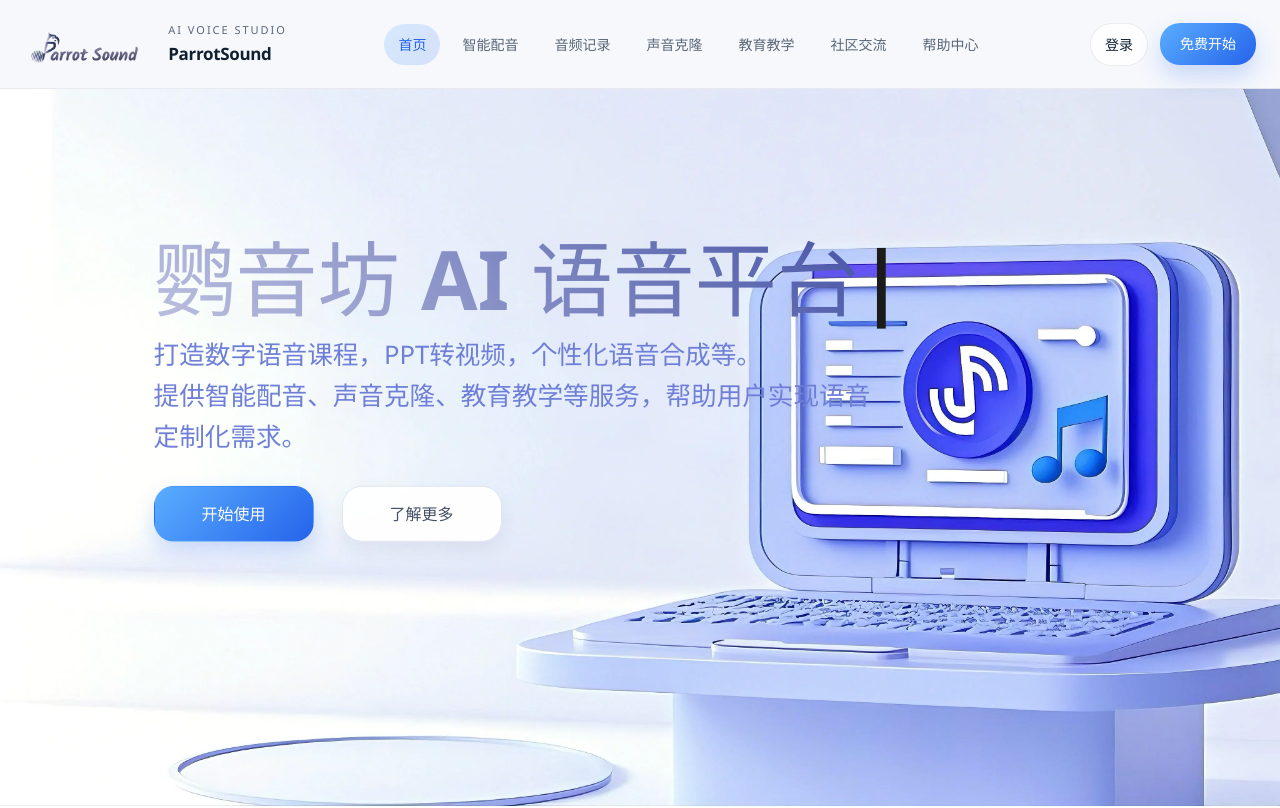
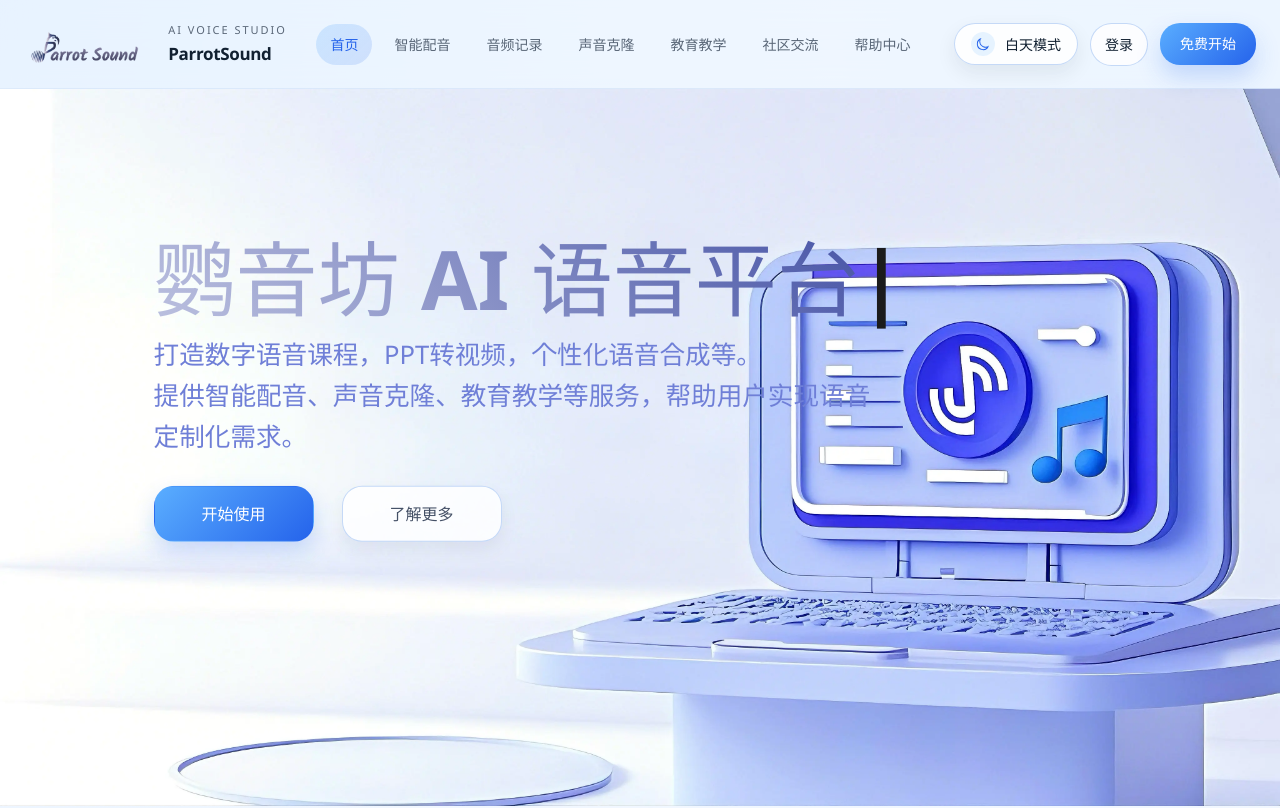
Before and after one commit to Wanfeng1028/ParrotSoundReVue, a Vue app in the folder parrot-frontend/: page /home in a window 1280 px wide. Shown: the top 808 px of the page. Built offline with nearby package versions, Linux system fonts and the light colour scheme; no server answers.

Commit message:
feat: add day and night theme toggle

```diff
--- a/parrot-frontend/src/App.vue
+++ b/parrot-frontend/src/App.vue
@@ -4,12 +4,10 @@
 
 <script setup lang="ts">
 import { onMounted } from "vue";
-import { useAuthStore } from "./stores/auth";
-
-const authStore = useAuthStore();
+import { initThemeMode } from "./composables/useThemeMode";
 
 onMounted(() => {
-  authStore.initialize();
+  initThemeMode();
 });
 </script>
 
--- a/parrot-frontend/src/components/AppHeader.vue
+++ b/parrot-frontend/src/components/AppHeader.vue
@@ -22,6 +22,13 @@
       </nav>
 
       <div class="app-header__right">
+        <button type="button" class="theme-switch" @click="toggleThemeMode">
+          <el-icon class="theme-switch__icon">
+            <component :is="isDark ? Sunny : Moon" />
+          </el-icon>
+          <span>{{ isDark ? "夜间模式" : "白天模式" }}</span>
+        </button>
+
         <template v-if="isLogin">
           <el-dropdown trigger="click" @command="handleCommand">
             <div class="user-dropdown-link">
@@ -72,13 +79,15 @@
 <script setup lang="ts">
 import { computed, onBeforeUnmount, onMounted, ref } from "vue";
 import { useRoute, useRouter } from "vue-router";
-import { User, Files, SwitchButton, ArrowDown } from "@element-plus/icons-vue";
+import { User, Files, SwitchButton, ArrowDown, Sunny, Moon } from "@element-plus/icons-vue";
 import { useAuthStore } from "../stores/auth";
+import { useThemeMode } from "../composables/useThemeMode";
 
 const router = useRouter();
 const route = useRoute();
 const authStore = useAuthStore();
 const isScrolled = ref(false);
+const { isDark, toggleThemeMode } = useThemeMode();
 
 const navItems = [
   { label: "首页", to: "/home" },
@@ -129,9 +138,9 @@ onBeforeUnmount(() => {
   left: 0;
   right: 0;
   z-index: 1000;
-  background: rgba(245, 248, 252, 0.88);
+  background: var(--header-bg);
   backdrop-filter: blur(16px);
-  border-bottom: 1px solid rgba(17, 24, 39, 0.06);
+  border-bottom: 1px solid var(--header-border);
   transition:
     background-color 0.25s ease,
     box-shadow 0.25s ease,
@@ -139,9 +148,9 @@ onBeforeUnmount(() => {
 }
 
 .app-header--scrolled {
-  background: rgba(255, 255, 255, 0.96);
-  box-shadow: 0 16px 36px rgba(15, 23, 42, 0.08);
-  border-bottom-color: rgba(17, 24, 39, 0.08);
+  background: var(--header-bg-scrolled);
+  box-shadow: var(--header-shadow);
+  border-bottom-color: var(--header-border-strong);
 }
 
 .app-header__inner {
@@ -215,13 +224,13 @@ onBeforeUnmount(() => {
 
 .app-header__nav-link:hover {
   color: var(--text-strong);
-  background: rgba(15, 23, 42, 0.05);
+  background: var(--header-link-hover-bg);
   transform: translateY(-1px);
 }
 
 .app-header__nav-link.is-active {
-  color: #2563eb;
-  background: linear-gradient(135deg, rgba(110, 184, 255, 0.24), rgba(37, 99, 235, 0.16));
+  color: var(--accent-500);
+  background: var(--nav-active-bg);
 }
 
 .app-header__right {
@@ -229,6 +238,44 @@ onBeforeUnmount(() => {
   align-items: center;
   gap: 12px;
   flex-shrink: 0;
+}
+
+.theme-switch {
+  display: inline-flex;
+  align-items: center;
+  gap: 10px;
+  min-height: 42px;
+  height: 42px;
+  padding: 0 16px;
+  border: 1px solid var(--ps-btn-secondary-border);
+  border-radius: 999px;
+  background: var(--theme-toggle-bg);
+  color: var(--text-strong);
+  font-size: 14px;
+  font-weight: 700;
+  cursor: pointer;
+  box-shadow: 0 8px 20px rgba(15, 23, 42, 0.08);
+  transition:
+    transform 0.2s ease,
+    border-color 0.2s ease,
+    background 0.2s ease,
+    color 0.2s ease;
+}
+
+.theme-switch:hover {
+  transform: translateY(-1px);
+  border-color: rgba(90, 174, 255, 0.32);
+}
+
+.theme-switch__icon {
+  width: 24px;
+  height: 24px;
+  display: inline-flex;
+  align-items: center;
+  justify-content: center;
+  border-radius: 999px;
+  background: var(--theme-toggle-icon-bg);
+  color: var(--accent-500);
 }
 
 .auth-buttons {
@@ -241,8 +288,8 @@ onBeforeUnmount(() => {
   padding: 10px 14px;
   border-radius: 999px;
   color: var(--text-strong);
-  background: rgba(255, 255, 255, 0.92);
-  border: 1px solid rgba(15, 23, 42, 0.08);
+  background: var(--ps-btn-secondary-bg);
+  border: 1px solid var(--ps-btn-secondary-border);
   font-size: 14px;
   font-weight: 600;
   transition: all 0.2s ease;
@@ -273,13 +320,13 @@ onBeforeUnmount(() => {
   cursor: pointer;
   padding: 8px 12px;
   border-radius: 999px;
-  border: 1px solid rgba(15, 23, 42, 0.08);
-  background: rgba(255, 255, 255, 0.9);
+  border: 1px solid var(--ps-btn-secondary-border);
+  background: var(--dropdown-bg);
   transition: background-color 0.2s ease;
 }
 
 .user-dropdown-link:hover {
-  background-color: rgba(239, 246, 255, 0.96);
+  background-color: var(--dropdown-hover-bg);
 }
 
 .user-dropdown-link__copy {
@@ -313,6 +360,10 @@ onBeforeUnmount(() => {
     width: 100%;
     justify-content: center;
   }
+
+  .app-header__right {
+    flex-wrap: wrap;
+  }
 }
 
 @media (max-width: 640px) {
--- /dev/null
+++ b/parrot-frontend/src/composables/useThemeMode.ts
@@ -0,0 +1,64 @@
+import { computed, readonly, ref } from "vue";
+
+type ThemeMode = "day" | "night";
+
+const STORAGE_KEY = "parrot-sound-theme-mode";
+const themeMode = ref<ThemeMode>("day");
+
+let initialized = false;
+
+const applyThemeMode = (mode: ThemeMode) => {
+  themeMode.value = mode;
+
+  if (typeof document !== "undefined") {
+    const token = mode === "night" ? "dark" : "light";
+    document.documentElement.dataset.theme = token;
+    document.documentElement.style.colorScheme = token;
+    document.body.dataset.theme = token;
+  }
+
+  if (typeof window !== "undefined") {
+    window.localStorage.setItem(STORAGE_KEY, mode);
+  }
+};
+
+const getInitialThemeMode = (): ThemeMode => {
+  if (typeof window === "undefined") {
+    return "day";
+  }
+
+  const stored = window.localStorage.getItem(STORAGE_KEY);
+  if (stored === "day" || stored === "night") {
+    return stored;
+  }
+
+  return window.matchMedia("(prefers-color-scheme: dark)").matches ? "night" : "day";
+};
+
+export const initThemeMode = () => {
+  if (initialized) {
+    return;
+  }
+
+  initialized = true;
+  applyThemeMode(getInitialThemeMode());
+};
+
+export const useThemeMode = () => {
+  const isDark = computed(() => themeMode.value === "night");
+
+  const setThemeMode = (mode: ThemeMode) => {
+    applyThemeMode(mode);
+  };
+
+  const toggleThemeMode = () => {
+    applyThemeMode(themeMode.value === "night" ? "day" : "night");
+  };
+
+  return {
+    themeMode: readonly(themeMode),
+    isDark,
+    setThemeMode,
+    toggleThemeMode,
+  };
+};
--- a/parrot-frontend/src/layouts/PublicLayout.vue
+++ b/parrot-frontend/src/layouts/PublicLayout.vue
@@ -62,7 +62,7 @@ const goHome = () => {
 <style scoped>
 .public-layout {
   min-height: 100vh;
-  background: #ffffff;
+  background: var(--app-bg);
 }
 
 .page {
@@ -76,16 +76,14 @@ const goHome = () => {
   align-items: center;
   justify-content: center;
   padding: 32px 16px;
-  background:
-    radial-gradient(circle at top left, rgba(110, 184, 255, 0.14), transparent 26%),
-    linear-gradient(180deg, #f8fbff 0%, #eef4ff 100%);
+  background: var(--app-bg);
 }
 
 .page-fallback__card {
   width: min(560px, 100%);
   padding: 32px 28px;
   border-radius: 28px;
-  background: rgba(255, 255, 255, 0.96);
+  background: var(--surface-elevated);
   box-shadow: 0 18px 40px rgba(37, 99, 235, 0.12);
   text-align: center;
 }
@@ -102,7 +100,7 @@ const goHome = () => {
 
 .page-fallback__card p {
   margin: 14px 0 0;
-  color: #5b6578;
+  color: var(--text-muted);
   line-height: 1.8;
 }
 
@@ -118,8 +116,9 @@ const goHome = () => {
   min-width: 172px;
   height: 52px;
   border-radius: 20px;
-  border: 1px solid #d8e3f6;
-  color: #334155;
+  border: 1px solid var(--ps-btn-secondary-border);
+  color: var(--text-strong);
+  background: var(--ps-btn-secondary-bg);
 }
 
 .page-fallback__btn--primary.el-button {
--- a/parrot-frontend/src/main.css
+++ b/parrot-frontend/src/main.css
@@ -11,4 +11,5 @@ html {
 body {
   margin: 0;
   padding: 0;
+  background: var(--app-bg);
 }
--- a/parrot-frontend/src/main.ts
+++ b/parrot-frontend/src/main.ts
@@ -3,10 +3,13 @@ import { createPinia } from "pinia";
 import App from "./App.vue";
 import router from "./router";
 import { useAuthStore } from "./stores/auth";
+import { initThemeMode } from "./composables/useThemeMode";
 import "element-plus/theme-chalk/el-message.css";
 import "./main.css";
 import "./style.css";
 import "./styles/auth.css";
+
+initThemeMode();
 
 const app = createApp(App);
 const pinia = createPinia();
--- a/parrot-frontend/src/style.css
+++ b/parrot-frontend/src/style.css
@@ -3,6 +3,7 @@
   --brand-700: #0f766e;
   --brand-600: #0d9488;
   --accent-500: #2563eb;
+  --accent-400: #5aaeff;
   --ps-btn-radius: 20px;
   --ps-btn-height: 56px;
   --ps-btn-height-sm: 42px;
@@ -10,21 +11,91 @@
   --ps-btn-gradient: linear-gradient(135deg, #5aaeff, #2563eb);
   --ps-btn-gradient-hover: linear-gradient(135deg, #4a9efc, #1f56d8);
   --ps-btn-shadow: 0 10px 22px rgba(37, 99, 235, 0.2);
-  --ps-btn-secondary-bg: rgba(255, 255, 255, 0.96);
-  --ps-btn-secondary-border: #dfe6f2;
+  --ps-btn-secondary-bg: rgba(255, 255, 255, 0.84);
+  --ps-btn-secondary-border: rgba(181, 207, 245, 0.78);
   --text-strong: #112031;
   --text-muted: #5a6778;
   --text-subtle: #7c8898;
   --shadow-strong: 0 20px 48px rgba(15, 23, 42, 0.14);
+  --shadow-soft: 0 18px 40px rgba(37, 99, 235, 0.08);
+  --app-bg:
+    radial-gradient(circle at top left, rgba(107, 178, 255, 0.24), transparent 24%),
+    radial-gradient(circle at top right, rgba(167, 211, 255, 0.2), transparent 20%),
+    linear-gradient(180deg, #f7fbff 0%, #e9f2ff 52%, #f5f9ff 100%);
+  --surface-elevated: rgba(255, 255, 255, 0.82);
+  --surface-panel: rgba(255, 255, 255, 0.72);
+  --header-bg: rgba(238, 246, 255, 0.74);
+  --header-bg-scrolled: rgba(248, 251, 255, 0.92);
+  --header-border: rgba(111, 162, 222, 0.14);
+  --header-border-strong: rgba(111, 162, 222, 0.2);
+  --header-shadow: 0 16px 36px rgba(15, 23, 42, 0.08);
+  --header-link-hover-bg: rgba(63, 125, 230, 0.08);
+  --nav-active-bg: linear-gradient(135deg, rgba(110, 184, 255, 0.26), rgba(37, 99, 235, 0.14));
+  --theme-toggle-bg: rgba(255, 255, 255, 0.86);
+  --theme-toggle-icon-bg: rgba(90, 174, 255, 0.14);
+  --dropdown-bg: rgba(255, 255, 255, 0.88);
+  --dropdown-hover-bg: rgba(239, 246, 255, 0.96);
   font-family: "Avenir Next", "Segoe UI", "PingFang SC", "Hiragino Sans GB", "Microsoft YaHei", sans-serif;
   line-height: 1.5;
   font-weight: 400;
   color: #213547;
-  background-color: #ffffff;
+  background: var(--app-bg);
   font-synthesis: none;
   text-rendering: optimizeLegibility;
   -webkit-font-smoothing: antialiased;
   -moz-osx-font-smoothing: grayscale;
+  --el-bg-color: rgba(255, 255, 255, 0.88);
+  --el-bg-color-page: rgba(247, 251, 255, 0.92);
+  --el-bg-color-overlay: rgba(255, 255, 255, 0.96);
+  --el-fill-color-blank: rgba(255, 255, 255, 0.88);
+  --el-fill-color-light: rgba(229, 239, 252, 0.72);
+  --el-border-color: rgba(181, 207, 245, 0.78);
+  --el-border-color-light: rgba(196, 219, 250, 0.72);
+  --el-text-color-primary: #112031;
+  --el-text-color-regular: #5a6778;
+  --el-mask-color: rgba(15, 23, 42, 0.38);
+}
+
+:root[data-theme="dark"] {
+  --accent-500: #76b8ff;
+  --accent-400: #9fd0ff;
+  --ps-btn-gradient: linear-gradient(135deg, #63b1ff, #2563eb);
+  --ps-btn-gradient-hover: linear-gradient(135deg, #78bcff, #3570f0);
+  --ps-btn-shadow: 0 12px 28px rgba(37, 99, 235, 0.28);
+  --ps-btn-secondary-bg: rgba(14, 26, 44, 0.78);
+  --ps-btn-secondary-border: rgba(90, 127, 178, 0.42);
+  --text-strong: #e6f0ff;
+  --text-muted: #b5c3d8;
+  --text-subtle: #90a2bb;
+  --shadow-strong: 0 24px 56px rgba(2, 8, 23, 0.46);
+  --shadow-soft: 0 20px 48px rgba(2, 8, 23, 0.26);
+  --app-bg:
+    radial-gradient(circle at top left, rgba(37, 99, 235, 0.26), transparent 24%),
+    radial-gradient(circle at top right, rgba(56, 189, 248, 0.16), transparent 18%),
+    linear-gradient(180deg, #07101c 0%, #0b1528 52%, #111b31 100%);
+  --surface-elevated: rgba(10, 19, 35, 0.82);
+  --surface-panel: rgba(13, 25, 45, 0.72);
+  --header-bg: rgba(9, 18, 33, 0.82);
+  --header-bg-scrolled: rgba(11, 22, 39, 0.94);
+  --header-border: rgba(86, 121, 170, 0.2);
+  --header-border-strong: rgba(95, 136, 188, 0.32);
+  --header-shadow: 0 18px 42px rgba(2, 8, 23, 0.28);
+  --header-link-hover-bg: rgba(118, 184, 255, 0.12);
+  --nav-active-bg: linear-gradient(135deg, rgba(85, 164, 255, 0.24), rgba(37, 99, 235, 0.2));
+  --theme-toggle-bg: rgba(15, 28, 49, 0.88);
+  --theme-toggle-icon-bg: rgba(118, 184, 255, 0.12);
+  --dropdown-bg: rgba(10, 20, 36, 0.9);
+  --dropdown-hover-bg: rgba(19, 36, 61, 0.96);
+  --el-bg-color: rgba(14, 26, 44, 0.88);
+  --el-bg-color-page: rgba(8, 16, 29, 0.92);
+  --el-bg-color-overlay: rgba(11, 22, 39, 0.96);
+  --el-fill-color-blank: rgba(15, 28, 49, 0.88);
+  --el-fill-color-light: rgba(25, 43, 68, 0.76);
+  --el-border-color: rgba(90, 127, 178, 0.42);
+  --el-border-color-light: rgba(101, 142, 198, 0.28);
+  --el-text-color-primary: #e6f0ff;
+  --el-text-color-regular: #b5c3d8;
+  --el-mask-color: rgba(2, 8, 23, 0.62);
 }
 
 html,
@@ -34,12 +105,16 @@ body {
   width: 100%;
   min-height: 100%;
   overflow-x: hidden;
-  background: #ffffff;
+  background: var(--app-bg);
 }
 
 body {
   min-height: 100vh;
   overflow-x: hidden;
+  color: var(--text-strong);
+  transition:
+    background 0.25s ease,
+    color 0.25s ease;
 }
 
 img {
@@ -65,6 +140,7 @@ select {
   margin: 0;
   padding: 0;
   text-align: left;
+  min-height: 100vh;
 }
 
 .ps-btn.el-button,
@@ -130,9 +206,9 @@ select {
 .ps-btn--secondary.el-button:focus-visible,
 .ps-btn-native--secondary:hover,
 .ps-btn-native--secondary:focus-visible {
-  background: #fff;
-  border-color: #cfd8e7;
-  color: #2563eb;
+  background: var(--surface-elevated);
+  border-color: var(--accent-400);
+  color: var(--accent-500);
 }
 
 .ps-btn--danger.el-button,
--- a/parrot-frontend/src/views/HomeView.vue
+++ b/parrot-frontend/src/views/HomeView.vue
@@ -236,7 +236,7 @@ const handleLearnMore = () => {
 
 <style scoped>
 .home-page {
-  background: #ffffff;
+  background: var(--app-bg);
 }
 
 .section-box {
@@ -346,7 +346,7 @@ const handleLearnMore = () => {
 }
 
 .section-three-bg {
-  background-color: #fbfbfc;
+  background: linear-gradient(180deg, rgba(240, 247, 255, 0.72), rgba(230, 241, 255, 0.62));
 }
 
 .section-three__header {
@@ -388,7 +388,7 @@ const handleLearnMore = () => {
   border-radius: 12px;
   overflow: hidden;
   box-shadow: 0 8px 20px rgba(0, 0, 0, 0.1);
-  background-color: #fff;
+  background-color: var(--surface-elevated);
   cursor: pointer;
   transition:
     transform 0.3s ease,
@@ -456,7 +456,7 @@ const handleLearnMore = () => {
 .custom-card {
   width: 100%;
   height: 100%;
-  background: #fff;
+  background: var(--surface-elevated);
   border-radius: 12px;
   overflow: hidden;
   box-shadow: 0 6px 16px rgba(0, 0, 0, 0.1);
@@ -471,16 +471,16 @@ const handleLearnMore = () => {
   text-align: center;
   font-size: 20px;
   font-weight: bold;
-  color: #333;
-  background-color: #fff;
-  border-bottom: 1px solid #f0f0f0;
+  color: var(--text-strong);
+  background-color: var(--surface-elevated);
+  border-bottom: 1px solid var(--ps-btn-secondary-border);
 }
 
 .card-img-box {
   flex: 1;
   width: 100%;
   overflow: hidden;
-  background: #fff;
+  background: var(--surface-elevated);
 }
 
 .card-img-box img {
@@ -497,7 +497,7 @@ const handleLearnMore = () => {
   height: 140px;
   padding: 20px;
   box-sizing: border-box;
-  background: rgba(255, 255, 255, 0.9);
+  background: rgba(255, 255, 255, 0.78);
   opacity: 0;
   transform: translateY(20px);
   transition: all 0.4s ease;
@@ -537,7 +537,7 @@ const handleLearnMore = () => {
 
 .site-footer {
   padding: 40px 24px 56px;
-  background: #ffffff;
+  background: transparent;
 }
 
 .site-footer__inner {
@@ -610,7 +610,7 @@ const handleLearnMore = () => {
   .home-banner__content {
     padding: 28px 20px 36px;
     max-width: none;
-    background: #ffffff;
+    background: var(--surface-elevated);
   }
 
   .home-banner__title {
```
Also changed, not shown: parrot-frontend/src/components/UserLayout.vue (+10 -8 lines), parrot-frontend/src/styles/auth.css (+11 -11 lines).
